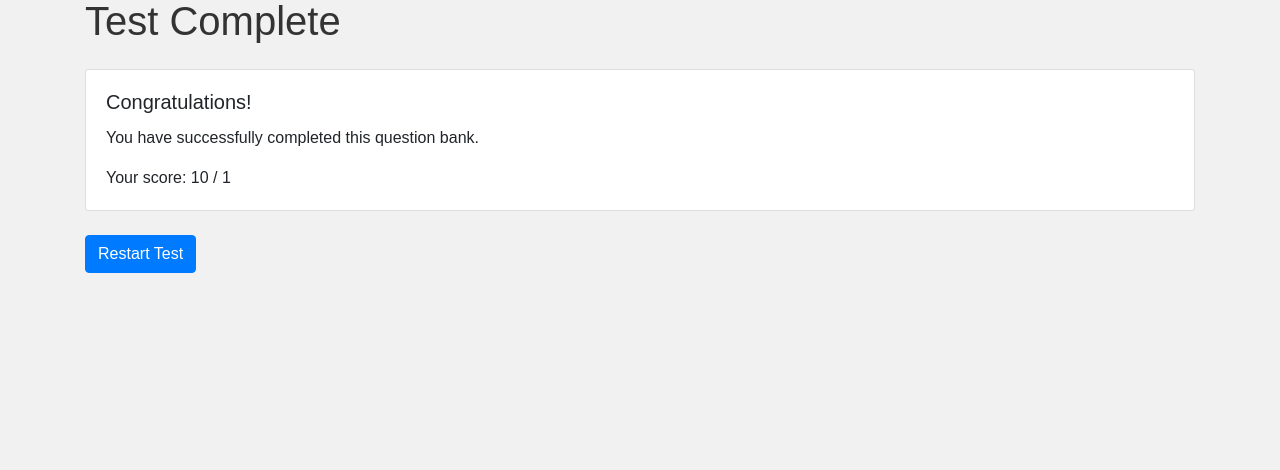
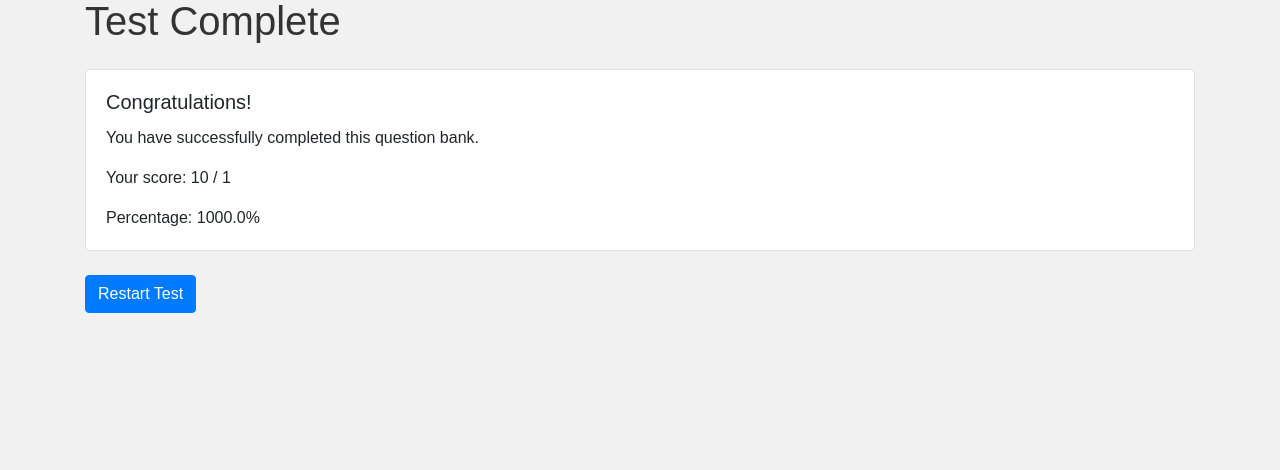
Before and after one commit to PsyChrome-G3/AssessmentToolkit, a Flask app: template templates/complete.html in a window 1280 px wide. Shown: the part 147-617 px from the top of the page. Run offline with Flask 3, Linux system fonts and the light colour scheme; the template is opened without the code that fills it: most values are stand-ins (such as "Sample title", 1, 10 or a date in 2020); some libraries are stand-ins or nearby versions.

Commit message:
complete.html now displays the % of right answers at the end of the exam.

```diff
--- a/templates/complete.html
+++ b/templates/complete.html
@@ -30,6 +30,7 @@
                     <h5 class="card-title">Congratulations!</h5>
                     <p class="card-text">You have successfully completed this question bank.</p>
                     <p class="card-text">Your score: {{ current_score }} / {{ total_questions }}</p>
+                    <p class="card-text">Percentage: {{ (current_score / total_questions) * 100 }}%</p>
                 </div>
             </div>
             <div>
```
